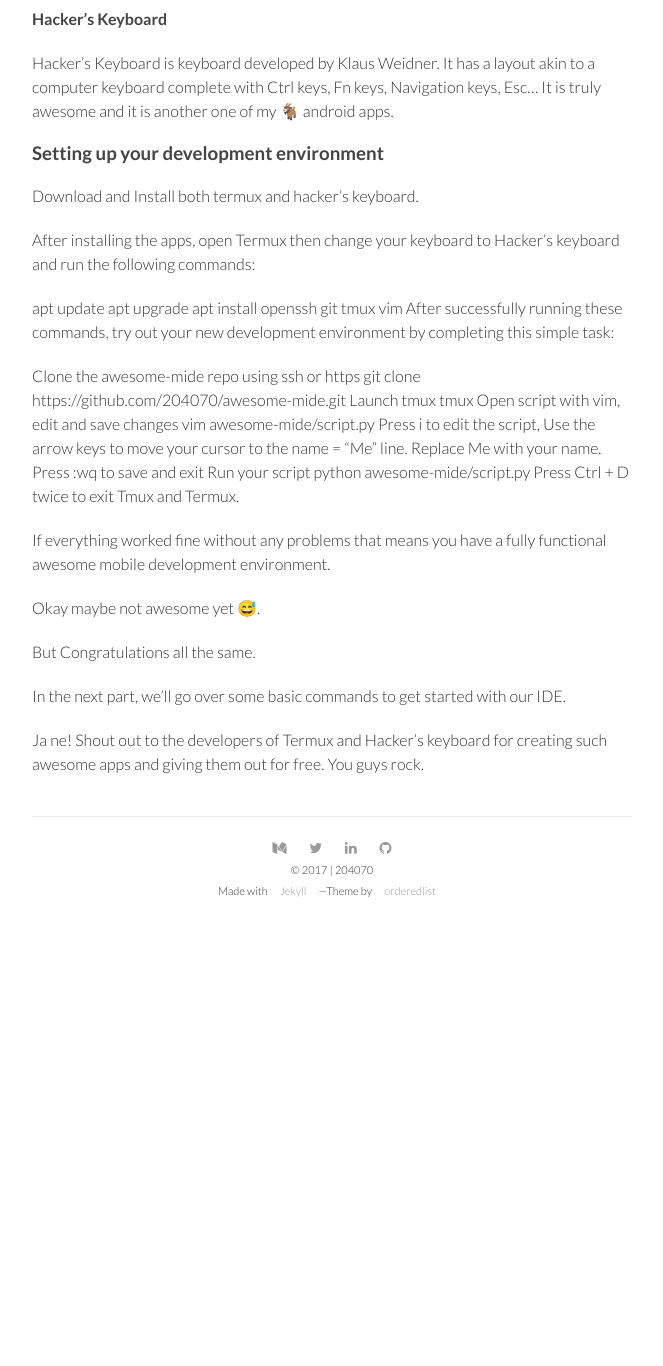
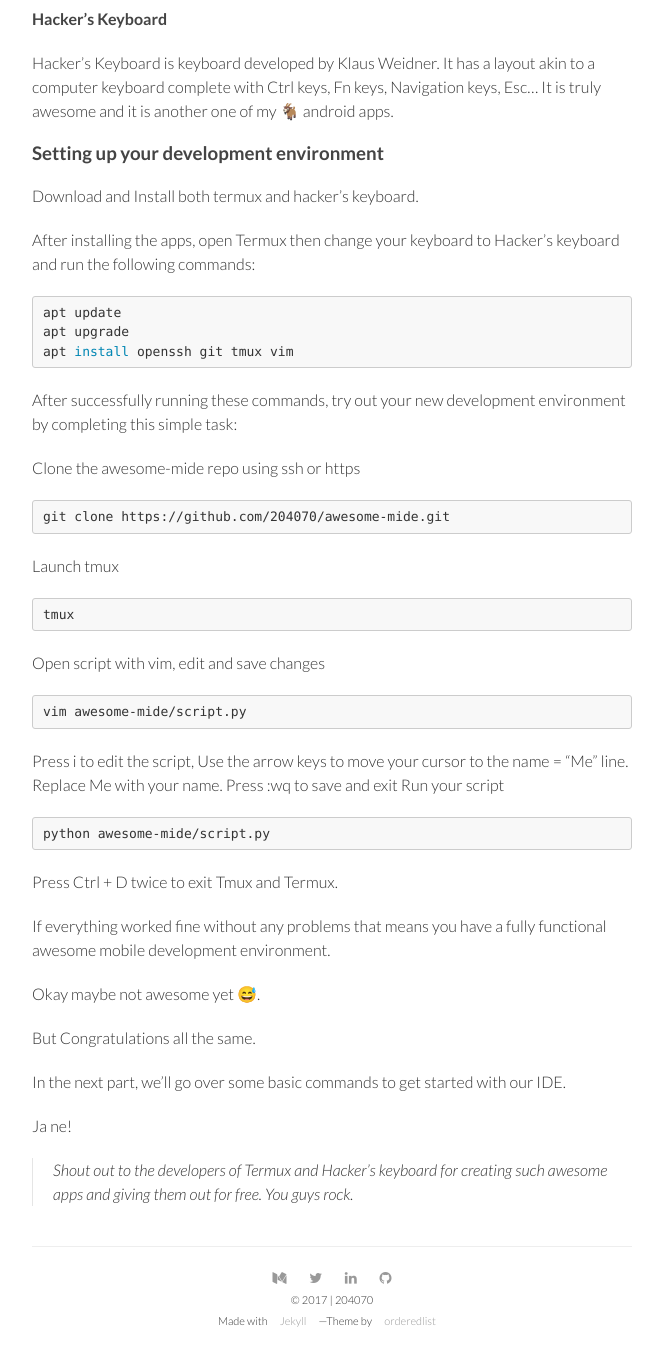
Before and after one commit to 204070/204070.github.io, a Jekyll site: the page built from _posts/2018-03-26-androidDE_1.md, in a window 1280 px wide and 1400 px high, scrolled down 1335 px. Shown: the top 1366 px of the window, without its empty margins (308-971 px from the left). Built offline with Jekyll 4.4.1, drawn with Linux system fonts in a browser that asks for light colours; nearby versions of some CDN libraries; before the commit the page ends 2305 px from its top, so only the background shows below that.

Commit message:
Edited AndroidDE Part 1

````diff
--- a/_posts/2018-03-26-androidDE_1.md
+++ b/_posts/2018-03-26-androidDE_1.md
@@ -33,23 +33,33 @@
 
 After installing the apps, open Termux then change your keyboard to Hacker’s keyboard and run the following commands:
 
+```bash
 apt update
 apt upgrade
 apt install openssh git tmux vim
+```
 After successfully running these commands, try out your new development environment by completing this simple task:
 
 Clone the awesome-mide repo using ssh or https
+```bash
 git clone https://github.com/204070/awesome-mide.git
+```
 Launch tmux
+```bash
 tmux
+```
 Open script with vim, edit and save changes
+```bash
 vim awesome-mide/script.py
+```
 Press i to edit the script,
 Use the arrow keys to move your cursor to the name = “Me” line.
 Replace Me with your name.
 Press :wq to save and exit
 Run your script
+```bash
 python awesome-mide/script.py
+```
 Press Ctrl + D twice to exit Tmux and Termux.
 
 If everything worked fine without any problems that means you have a fully functional awesome mobile development environment.
@@ -61,4 +71,5 @@
 In the next part, we’ll go over some basic commands to get started with our IDE.
 
 Ja ne!
-Shout out to the developers of Termux and Hacker’s keyboard for creating such awesome apps and giving them out for free. You guys rock.
+
+> Shout out to the developers of Termux and Hacker’s keyboard for creating such awesome apps and giving them out for free. You guys rock.
````
Also changed, not shown: 2 other files.
